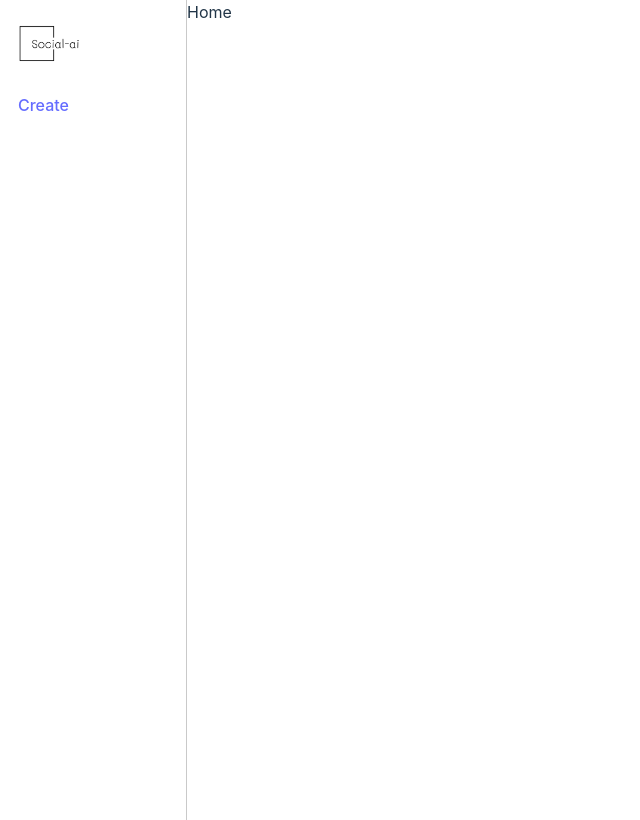
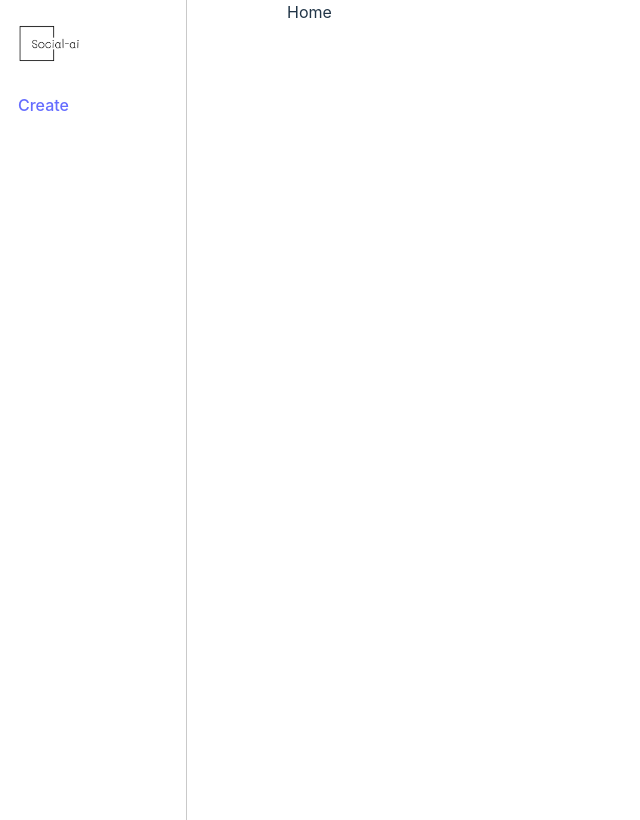
Before and after one commit to illuminATI98/Social-AI, a React (Vite) app in the folder client/: page / in a window 1280 px wide. Shown: the whole page, without its empty margins (0-640 px from the left). Built offline with nearby package versions, Linux system fonts and the light colour scheme.

Commit message:
Center pages

```diff
--- a/client/src/App.css
+++ b/client/src/App.css
@@ -13,5 +13,10 @@ body {
   width: 100vw;
 }
 .page {
+  display: flex;
+  flex-direction: column;
+  align-items: center;
   height: 100vh;
+  padding-left: 100px;
+
 }
```
